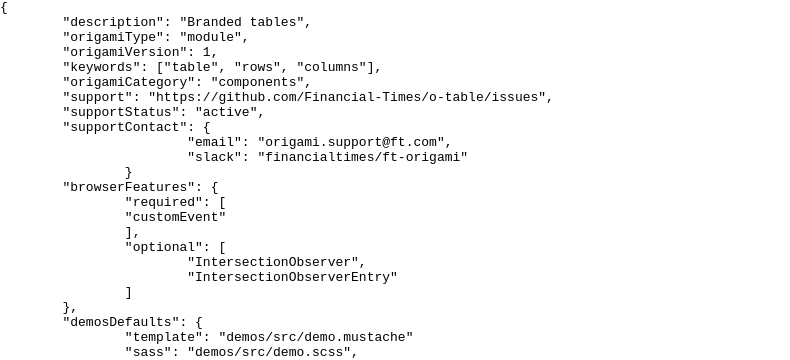
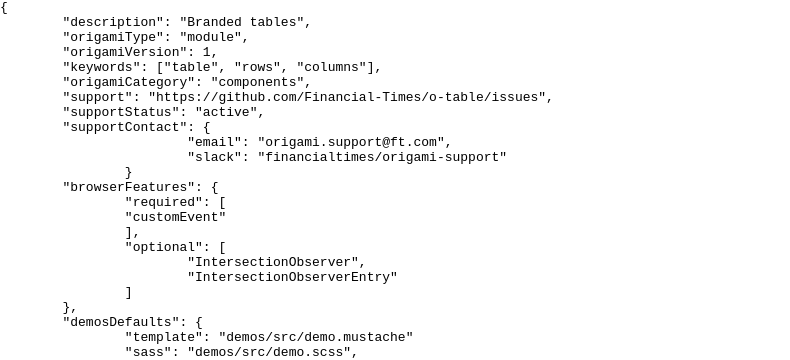
Before and after one commit to Financial-Times/origami-website, a Jekyll site: the page built from _specification-v1/manifest.md, in a window 1280 px wide and 1400 px high, scrolled down 4660 px. Shown: the part 487-847 px from the top of the window, without its empty margins (0-790 px from the left). Built offline with Jekyll 4.4.1, drawn with Linux system fonts in a browser that asks for light colours; a style sheet for code colours, icons or effects is not loaded; some of the changed text lies outside the part shown.

Commit message:
Update support channel to origami-support

```diff
--- a/_specification-v1/manifest.md
+++ b/_specification-v1/manifest.md
@@ -207,7 +207,7 @@ The object **requires** two properties:
 <pre><code class="o-syntax-highlight--json">{
 	"supportContact": {
 		"email": "origami.support@ft.com",
-		"slack": "financialtimes/ft-origami"
+		"slack": "financialtimes/origami-support"
 	}
 }</code></pre>
 
@@ -394,7 +394,7 @@ This example joins all of the property snippets outlined above:
 	"supportStatus": "active",
 	"supportContact": {
 			"email": "origami.support@ft.com",
-			"slack": "financialtimes/ft-origami"
+			"slack": "financialtimes/origami-support"
 		}
 	"browserFeatures": {
 		"required": [
```
Also changed, not shown: _principles/accessibility.md (+1 -1 lines), _principles/tone-and-language.md (+1 -1 lines), .github/ISSUE_TEMPLATE.md, 1 other file.
